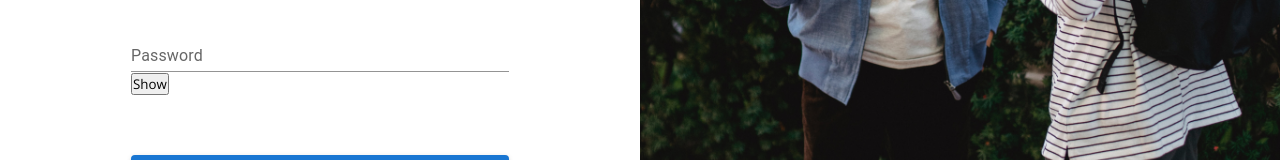
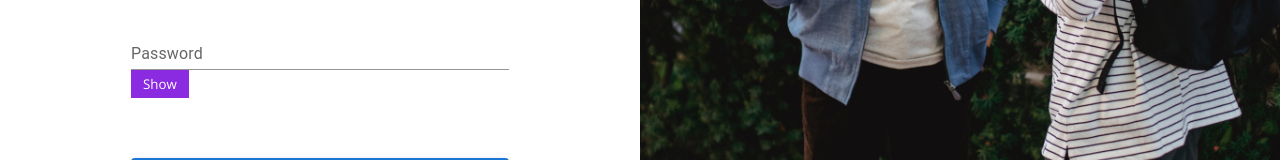
Before and after one commit to mizanurrrahaman/mychat, a React (Vite) app: page / in a window 1280 px wide. Shown: the part 519-679 px from the top of the page. Built offline with nearby package versions, Linux system fonts and the light colour scheme.

Commit message:
just change

```diff
--- a/src/pages/loging/Loging.jsx
+++ b/src/pages/loging/Loging.jsx
@@ -181,7 +181,7 @@ let handleFrom =(e)=>{
                        <Input onChange={handleFrom} name="password" type={passShow ? "text" : "Password" } variant="standard" labeltext="Password" style="login-input-field"/>
                          <p>{error.password}</p>
                        </div>
-                       <button onClick={()=>setPassShow(!passShow)}> Show</button>
+                       <button className="passtoggle" onClick={()=>setPassShow(!passShow)}> Show</button>
                     </div>
                    <CustomButton onClick={handleSubmit}  styleing="loginbtn" variant="contained" text="login to continue"/>
                  </div>
--- a/src/pages/loging/loging.css
+++ b/src/pages/loging/loging.css
@@ -93,3 +93,10 @@
     padding: 8px 15px;
     margin-top: 8px;
 }
+.passtoggle{
+    border: none;
+    padding: 5px 12px;
+    background-color: blueviolet;
+    color: white;
+    cursor: pointer;
+}
```
